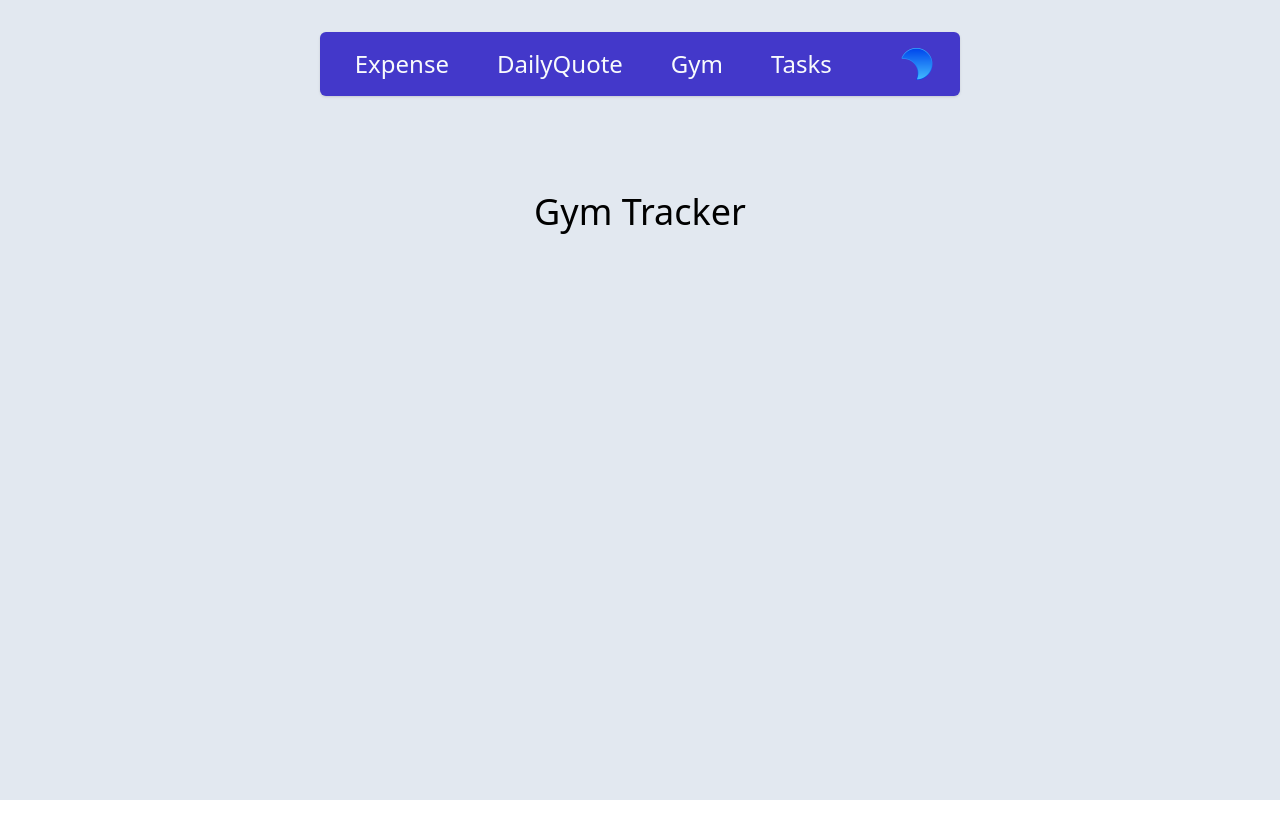
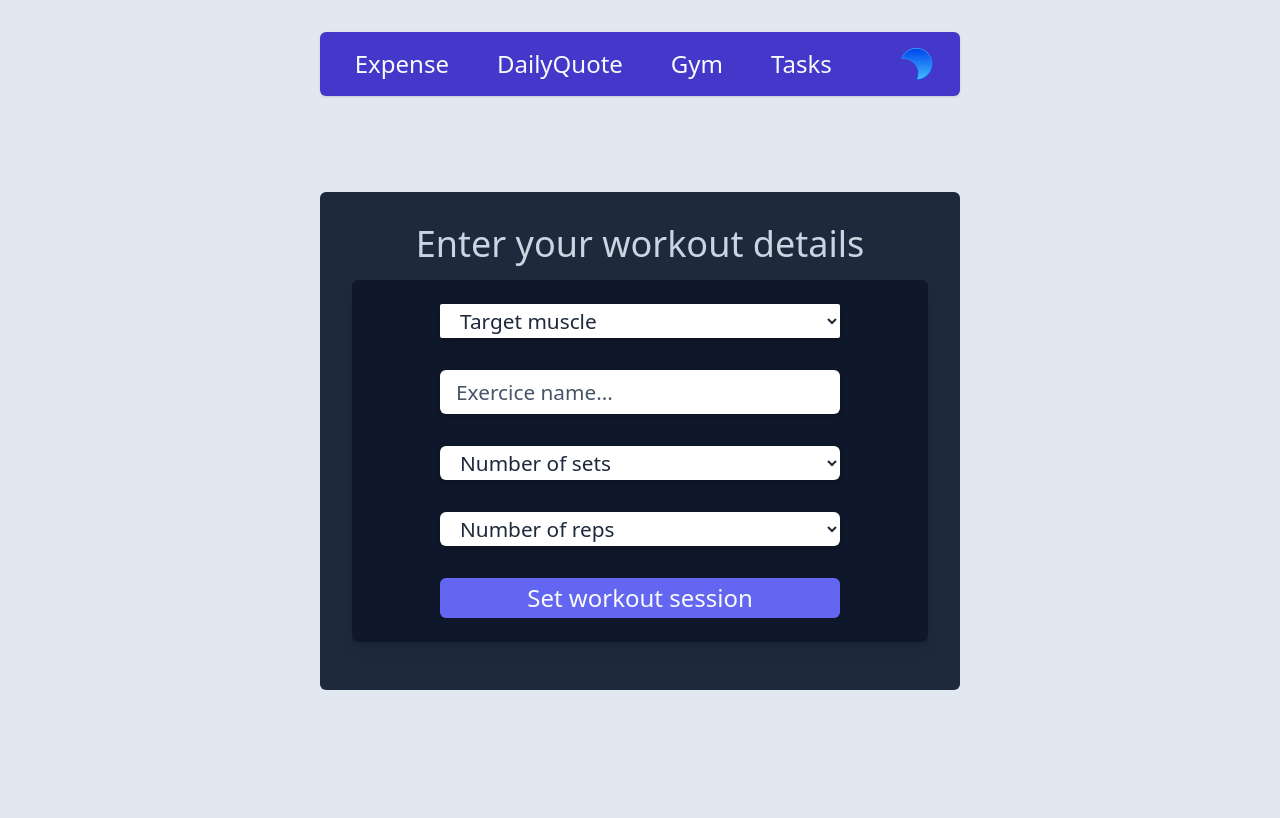
Before and after one commit to Lovenson2000/reactTracker, a React (Vite) app: page /gym in a window 1280 px wide. Built offline with nearby package versions, Linux system fonts and the light colour scheme.

Commit message:
Gym section update

```diff
--- a/src/App.jsx
+++ b/src/App.jsx
@@ -21,8 +21,8 @@ function App() {
         <Routes>
           <Route path="/expense" element={<Expense isDarkTheme={isDarkTheme} />} />
           <Route path="/dailyquote" element={<DailyQuote isDarkTheme={isDarkTheme} />} />
-          <Route path="/gym" element={<Gym />} />
-          <Route path="/taskmanager" element={<TaskManager />} />
+          <Route path="/gym" element={<Gym isDarkTheme={isDarkTheme} />} />
+          <Route path="/taskmanager" element={<TaskManager isDarkTheme={isDarkTheme} />} />
         </Routes>
       </BrowserRouter>
     </div>
--- a/src/pages/DailyQuote.jsx
+++ b/src/pages/DailyQuote.jsx
@@ -2,6 +2,7 @@
 import { useState } from 'react';
 
 export default function DailyQuote({isDarkTheme}) {
+
   let customQuote = "A man should not have more than one priority not have more than one priority at once.";
   let customAuthor = "Blatter";
 
@@ -24,7 +25,7 @@ export default function DailyQuote({isDarkTheme}) {
     }
 
   return (
-    <div className={`flex flex-col justify-center items-center ${isDarkTheme ? "bg-slate-300" : "bg-slate-800 text-slate-100"} rounded-sm p-8 sm1:p-2 mx-auto sm1:w-11/12 sm2:w-11/12 md1:w-[34rem] sm1:min-h-[20rem] text-4xl my-24`}>
+    <div className={`flex flex-col justify-center items-center ${isDarkTheme ? "bg-slate-300" : "bg-slate-800 text-slate-100"} rounded-md p-8 sm1:p-2 mx-auto sm1:w-11/12 sm2:w-11/12 md1:w-[34rem] sm1:min-h-[20rem] text-4xl my-24`}>
       <p className='text-2xl sm1:text-center sm1:p-2 pt-4 text-justify font-normal'>
 
         " {quote} "
--- a/src/pages/Gym.jsx
+++ b/src/pages/Gym.jsx
@@ -1,8 +1,116 @@
+import { useReducer } from "react";
 
-function Gym() {
+//Defining the different type of actions
+const ACTIONS = {
+  SET_TARGETMUSCLE: "setTargetMuscle",
+  SET_EXERCICENAME: "setExerciceName",
+  SET_NUMBEROFSETS: "setNumberOfSets",
+  SET_NUMBEROFREPS: "setNumberOfReps",
+  ADD_NEWWORKOUTSESSION: "addNewWorkoutSession",
+
+}
+ //The initial values of the input fields
+const initialState = {
+  targetMuscle: "",
+  exerciceName: "",
+  numberOfSets: "",
+  numberOfReps: "",
+}
+ //Implementing the reducer function
+function workoutReducer(state, action) {
+
+  switch (action.type) {
+    case ACTIONS.SETTARGETMUSCLE:
+      return {
+        ...state,
+        targetMuscle: action.payload,
+      }
+
+      case ACTIONS.SETEXERCICENAME:
+      return {
+        ...state,
+        exerciceName: action.payload,
+      }
+
+      case ACTIONS.SETNUMBEROFSETS:
+      return {
+        ...state,
+        numberOfSets: action.payload,
+      }
+
+      case ACTIONS.SETNUMBEROFREPS:
+      return {
+        ...state,
+        numberOfReps: action.payload,
+      }
+    case ACTIONS.ADD_NEWWORKOUTSESSION:
+      return
+  }
+}
+
+
+function Gym({ isDarkTheme }) {
+
+  const [state, dispatch] = useReducer(workoutReducer, initialState)
+
   return (
-    <div className="text-center text-4xl my-24" >Gym Tracker</div>
+    <div className={`${isDarkTheme ? "bg-slate-300 text-slate-900" : "bg-slate-800 text-slate-300"} rounded-md w-[40rem] mx-auto p-8 text-center text-4xl my-24`} >
+      <h1>Enter your workout details</h1>
+      <form className={`${isDarkTheme ? "bg-slate-200" : "bg-slate-900"} flex flex-col bg-slate-100 gap-8 text-slate-800 text-[1.3rem] rounded-md my-4 mx-auto py-6 shadow-lg`}>
+        <select value={state.targetMuscle}
+          className="w-[25rem] mx-auto bg-white rounded-sm shadow-md py-0.5  px-4 outline-none"
+          onChange={(e) => dispatch({type:ACTIONS.SETTARGETMUSCLE, payload: e.target.value})}
+        >
+          <option value="" disabled selected>Target muscle</option>
+          <option>Biceps</option>
+          <option>Triceps</option>
+          <option>Chest</option>
+          <option>Abs</option>
+          <option>Back</option>
+          <option>Legs</option>
+          <option>Shoulder</option>
+        </select>
+
+        <input
+          className="w-[25rem] mx-auto focus-visible:border-2 focus-visible:border-r-indigo-700 placeholder:text-slate-600 py-0.5 px-4 outline-none rounded-md shadow-md bg-white"
+          value={state.exerciceName}
+          type="text"
+          placeholder="Exercice name..."
+          onChange={(e) => dispatch({type:ACTIONS.SET_EXERCICENAME, payload: e.target.value})}
+        />
+        <select
+          className="w-[25rem] mx-auto py-0.5 px-4 bg-white rounded-md shadow-md outline-none"
+          value={state.numberOfSets}
+          onChange={(e) => dispatch({type:ACTIONS.SET_NUMBEROFSETS, payload: e.target.value})}
+        >
+          <option value="" disabled selected>
+            Number of sets
+          </option>
+          {Array.from({ length: 20 }, (_, i) => i + 1).map((set) =>
+            <option value={set} key={set}>{set}</option>)}
+        </select>
+
+        <select
+          className="w-[25rem] mx-auto rounded-md shadow-md py-0.5  px-4 bg-white outline-none"
+          value={state.numberOfReps}
+          onChange={(e) => dispatch({type:ACTIONS.SET_NUMBEROFREPS, payload: e.target.value})}
+        >
+          <option value="" disabled selected>Number of reps</option>
+          {Array.from({ length: 20 }, (_, i) => i + 1).map(rep =>
+            <option value={rep} key={rep}>{rep}</option>
+          )}
+
+        </select>
+        <button
+          className="bg-indigo-500 w-[25rem] text-slate-50 text-2xl rounded-md mx-auto px-4 py-1"
+        >
+          Set workout session
+        </button>
+      </form>
+    </div>
   )
 }
 
 export default Gym;
+
+//Workout Component goes here...
--- a/src/pages/TaskManager.jsx
+++ b/src/pages/TaskManager.jsx
@@ -1,7 +1,9 @@
 
-function TaskManager() {
+function TaskManager({isDarkTheme}) {
   return (
-    <div className="text-center text-4xl my-24">Task Manager</div>
+    <div className={`${isDarkTheme ? "text-slate-300" : "text-slate-900"} text-center text-4xl my-24`} >
+      Task Manager
+    </div>
   )
 }
 
```
